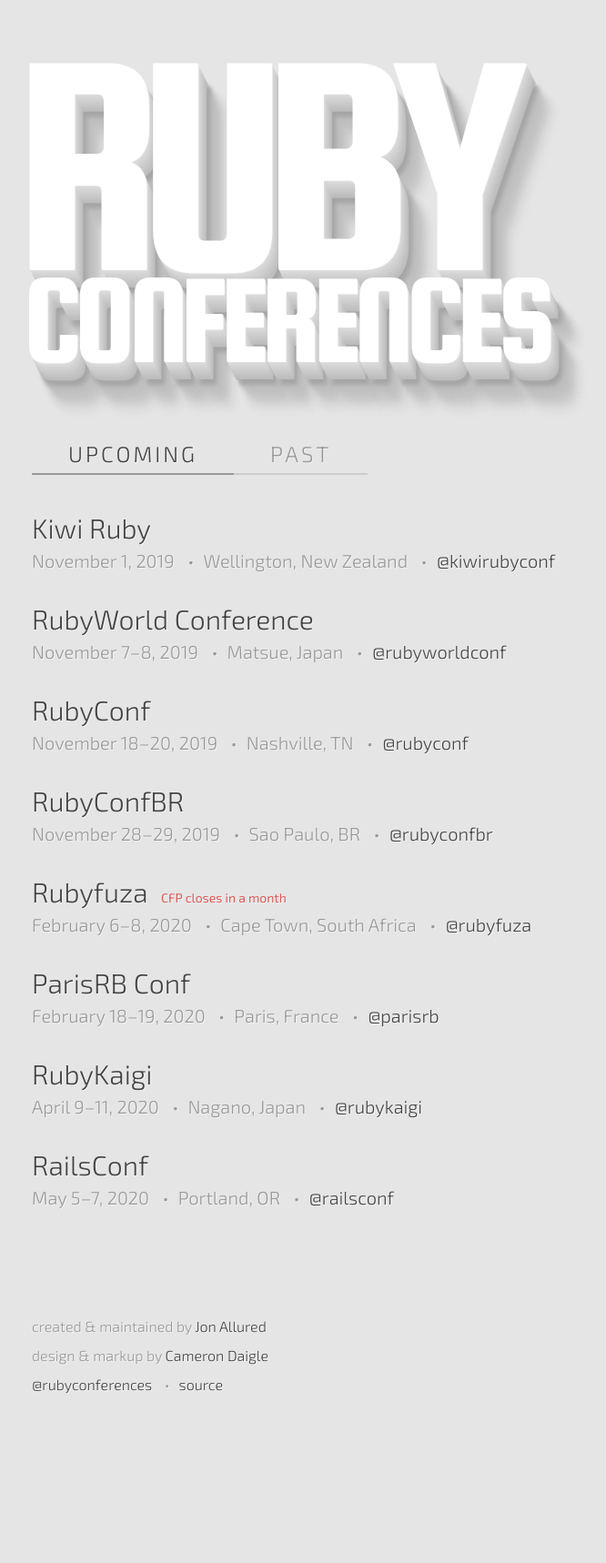
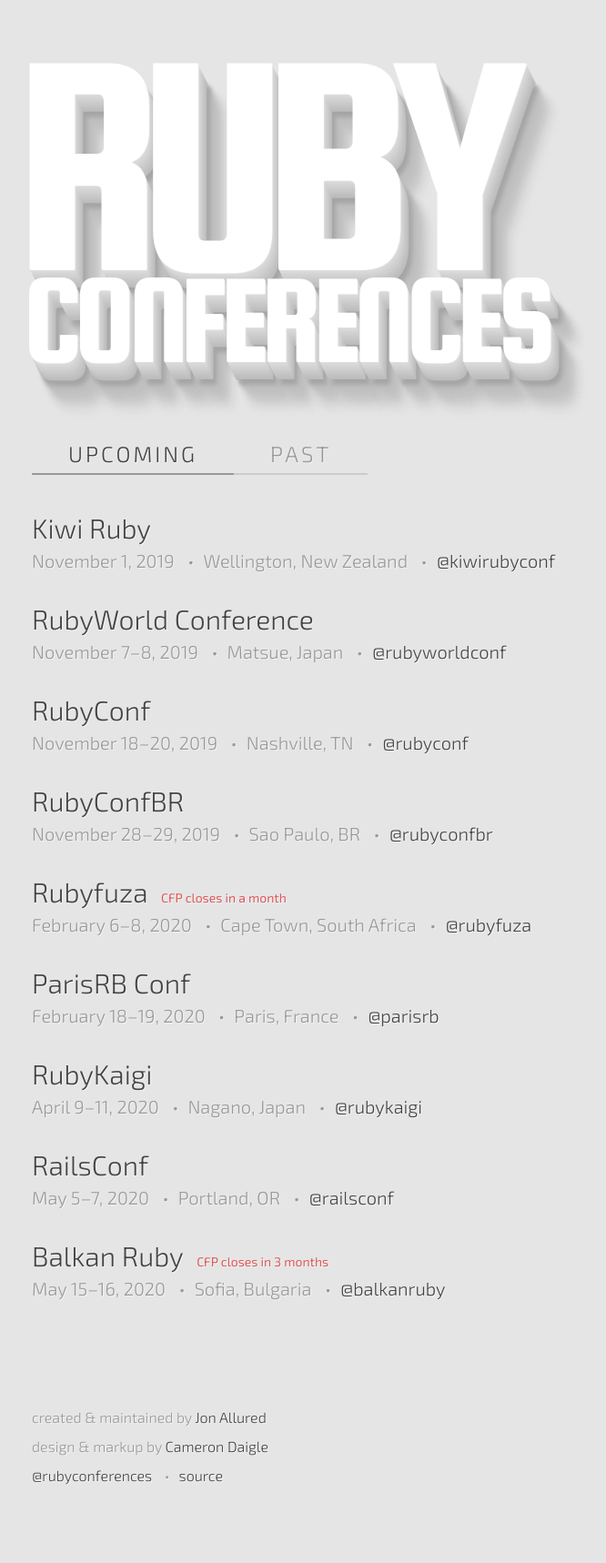
Before and after one commit to ruby-conferences/ruby-conferences.github.io, a Jekyll site: the page built from index.html, in a window 1280 px wide. Shown: the whole page at 91% size, without its empty margins (205-871 px from the left). Built offline with Jekyll 4.4.1, drawn with Linux system fonts in a browser that asks for light colours; before the commit the page ends 1618 px from its top, so only the background shows below that.

Commit message:
We have a date for Balkan Ruby 2020! 🎉
Hello,

Balkan Ruby is back yet again for its 2020 edition on 15th and 16th of
May in Sofia, Bulgaria! 🙌 Our CFP is open until the 1st of February,
2020 and folks can apply at
https://cfp.neuvents.com/events/balkan-ruby-2020.

```diff
--- a/_data/conferences.yml
+++ b/_data/conferences.yml
@@ -1856,3 +1856,12 @@
   end_date: 2020-05-07
   url: https://railsconf.com/
   twitter: railsconf
+
+- name: Balkan Ruby
+  location: Sofia, Bulgaria
+  start_date: 2020-05-15
+  end_date: 2020-05-16
+  url: https://balkanruby.com
+  twitter: balkanruby
+  cfp_phrase: CFP closes
+  cfp_date: 2020-02-01
```
